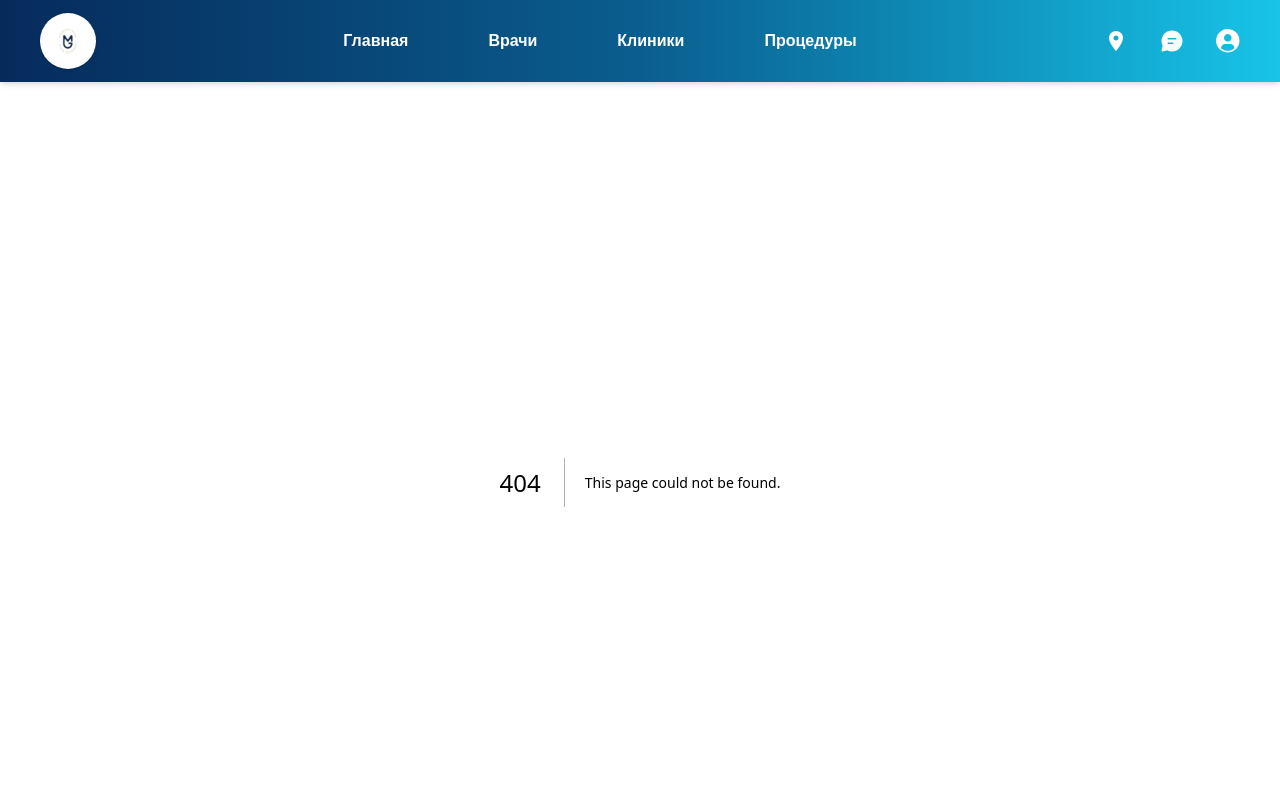
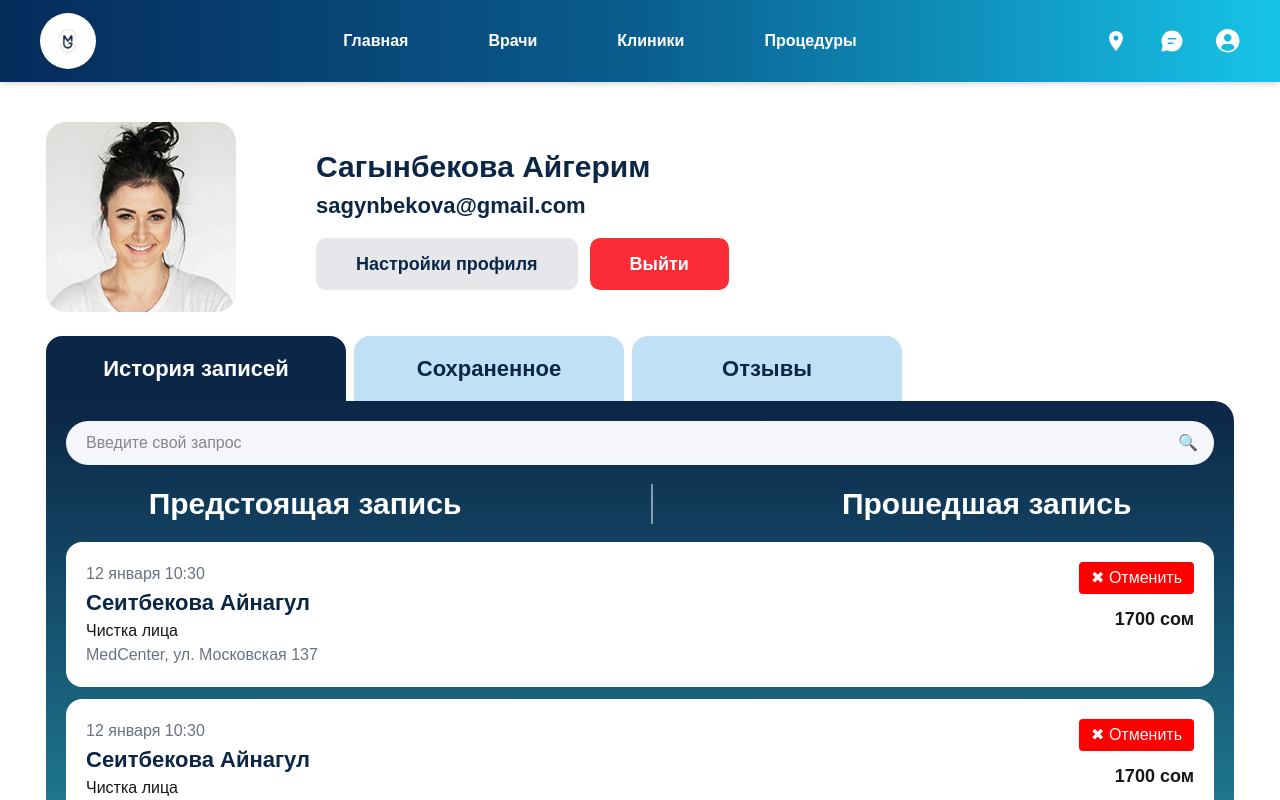
Before and after one commit to raimkulovbaiel1/imbir-next, a Next.js app: page /Profile in a window 1280 px wide. Before the commit this address had no page. Shown: the top 800 px of the page. Built offline with nearby package versions, Linux system fonts and the light colour scheme.

Commit message:
commit fearst profilePage

```diff
--- /dev/null
+++ b/src/app/Profile/page.tsx
@@ -0,0 +1,5 @@
+import ProfilePage from "@/widgets/Profile/ui/ProfilePage";
+
+export default function Page() {
+  return <ProfilePage />;
+}
--- /dev/null
+++ b/src/entities/appointment/ui/AppointmentCard.tsx
@@ -0,0 +1,72 @@
+interface Props {
+  name: string;
+  service: string;
+  date: string;
+  price: string;
+}
+
+export default function AppointmentCard({
+  name,
+  service,
+  date,
+  price,
+}: Props) {
+  return (
+    <div className="
+      bg-white rounded-[16px]
+      p-4 md:p-5
+      flex flex-col md:flex-row
+      gap-4
+      md:justify-between
+      md:items-start
+    ">
+
+      {/* LEFT */}
+      <div>
+        <p className="text-[12px] md:text-[16px] text-gray-500">
+          {date}
+        </p>
+
+        <p className="font-bold text-[#0C2647] text-[18px] md:text-[22px]">
+          {name}
+        </p>
+
+        <p className="text-[14px] md:text-[16px]">
+          {service}
+        </p>
+
+        <p className="text-[12px] md:text-[16px] text-gray-500">
+          MedCenter, ул. Московская 137
+        </p>
+      </div>
+
+      {/* RIGHT */}
+      <div className="
+        flex flex-row md:flex-col
+        items-center md:items-end
+        justify-between
+        gap-3
+        w-full md:w-auto
+      ">
+
+        <button className="
+          bg-[#FF0000]
+          text-white
+          text-[12px] md:text-[16px]
+          px-3 py-1
+          rounded
+          whitespace-nowrap
+          cursor-pointer
+        ">
+          ✖ Отменить
+        </button>
+
+        <p className="font-semibold text-[16px] md:text-[18px]">
+          {price}
+        </p>
+
+      </div>
+
+    </div>
+  );
+}
--- /dev/null
+++ b/src/entities/user/ui/UserInfo.tsx
@@ -0,0 +1,74 @@
+import Image from "next/image";
+import avatar from "@/shared/assets/img/Profile/фото.png";
+import { Button } from "@/shared/ui/ProfileButton";
+
+export default function UserInfo() {
+  return (
+    <div className="
+      flex flex-col md:flex-row
+      items-center md:items-center
+      gap-6 md:gap-20
+      text-center md:text-left
+    ">
+
+      <Image
+        src={avatar}
+        alt="user"
+        width={190}
+        height={190}
+        className="
+          rounded-[16px]
+          w-[390px] h-[390px]
+          md:w-[190px] md:h-[190px]
+          object-cover
+        "
+      />
+
+      <div className="flex-1 w-full">
+
+        <h2 className="
+          text-[24px] md:text-[30px]
+          font-bold
+          text-[#0C2647]
+        ">
+          Сагынбекова Айгерим
+        </h2>
+
+        <p className="
+          text-[#0C2647]
+          font-bold
+          text-[16px] md:text-[22px]
+          break-all
+        ">
+          sagynbekova@gmail.com
+        </p>
+
+        <div className="
+          flex flex-col sm:flex-row
+          gap-3
+          mt-4
+          w-full sm:w-auto
+        ">
+
+          <Button
+            variant="secondary"
+            className="w-full sm:w-auto"
+          >
+            Настройки профиля
+          </Button>
+
+          <Button
+            className="
+              bg-red-500 text-white
+              w-full sm:w-auto
+            "
+          >
+            Выйти
+          </Button>
+
+        </div>
+
+      </div>
+    </div>
+  );
+}
--- /dev/null
+++ b/src/features/appointment-tabs/ui/AppointmentTabs.tsx
@@ -0,0 +1,121 @@
+"use client";
+
+import { useState } from "react";
+import AppointmentCard from "@/entities/appointment/ui/AppointmentCard";
+
+const data = [1, 2, 3];
+
+export default function AppointmentTabs() {
+  const [tab, setTab] = useState("history");
+
+  return (
+    <div className="w-full">
+
+      {/* 🔥 TABS */}
+      <div className="flex gap-2 mb-1 overflow-x-auto scrollbar-hide">
+
+        <button
+          onClick={() => setTab("history")}
+          className={`
+      min-w-[180px] md:w-[300px]
+      h-[48px] md:h-[65px]
+      rounded-t-[16px]
+      font-semibold
+      text-[14px] md:text-[22px]
+      transition
+      flex-shrink-0
+      ${tab === "history"
+              ? "bg-[#0C2647] text-white z-10"
+              : "bg-[#BFE0F5] text-[#0C2647]"
+            }
+    `}
+        >
+          История записей
+        </button>
+
+        <button
+          onClick={() => setTab("saved")}
+          className={`
+      min-w-[160px] md:w-[270px]
+      h-[48px] md:h-[65px]
+      rounded-t-[16px]
+      font-semibold
+      text-[14px] md:text-[22px]
+      transition
+      flex-shrink-0
+      ${tab === "saved"
+              ? "bg-[#0C2647] text-white z-10"
+              : "bg-[#BFE0F5] text-[#0C2647]"
+            }
+    `}
+        >
+          Сохраненное
+        </button>
+
+        <button
+          onClick={() => setTab("reviews")}
+          className={`
+      min-w-[140px] md:w-[270px]
+      h-[48px] md:h-[65px]
+      rounded-t-[16px]
+      font-semibold
+      text-[14px] md:text-[22px]
+      transition
+      flex-shrink-0
+      ${tab === "reviews"
+              ? "bg-[#0C2647] text-white z-10"
+              : "bg-[#BFE0F5] text-[#0C2647]"
+            }
+    `}
+        >
+          Отзывы
+        </button>
+
+      </div>
+
+      {/* 🔥 ОСНОВНОЙ БЛОК */}
+      <div className="bg-gradient-to-b from-[#0C2647] to-[#2AA7B8] rounded-[20px] rounded-tl-none p-5 -mt-1">
+
+        {/* SEARCH */}
+        <div className="relative mb-4">
+          <input
+            placeholder="Введите свой запрос"
+            className="w-full h-[40px] md:h-[44px] rounded-full bg-[#F4F6F9] px-4 md:px-5 pr-12 outline-none text-sm md:text-base"
+          />
+          <span className="absolute right-4 top-1/2 -translate-y-1/2">
+            🔍
+          </span>
+        </div>
+
+        {/* HEAD */}
+        <div className="flex items-center flex justify-around  text-white font-semibold mb-4">
+
+          <span className="text-[14px] md:text-[30px] text-center">
+            Предстоящая запись
+          </span>
+
+          <div className="w-[1px] md:w-[2px] h-[24px] md:h-[40px] bg-white/50 mx-3 md:mx-6" />
+
+          <span className="text-[14px] md:text-[30px] text-center">
+            Прошедшая запись
+          </span>
+
+        </div>
+
+        {/* LIST */}
+        <div className="flex flex-col gap-3">
+          {data.map((_, i) => (
+            <AppointmentCard
+              key={i}
+              name="Сеитбекова Айнагул"
+              service="Чистка лица"
+              date="12 января 10:30"
+              price="1700 сом"
+            />
+          ))}
+        </div>
+
+      </div>
+    </div>
+  );
+}
--- /dev/null
+++ b/src/shared/ui/ProfileButton.tsx
@@ -0,0 +1,42 @@
+import React from "react";
+import clsx from "clsx";
+
+interface Props extends React.ButtonHTMLAttributes<HTMLButtonElement> {
+  variant?: "primary" | "secondary" | "danger";
+  fullWidth?: boolean;
+}
+
+export const Button: React.FC<Props> = ({
+  children,
+  className,
+  variant = "primary",
+  fullWidth = false,
+  ...props
+}) => {
+  return (
+    <button
+      className={clsx(
+        "flex items-center justify-center gap-2",
+        "h-[52px]  px-10 rounded-[10px] font-semibold text-[18px]",
+        "transition active:scale-95 cursor-pointer",
+
+
+        {
+          "bg-[#0C2647] text-white hover:bg-[#0a1f3a]": variant === "primary",
+          "bg-gray-200 text-[#0C2647] hover:bg-gray-300": variant === "secondary",
+          "bg-red-500 text-white hover:bg-red-600": variant === "danger",
+        },
+
+        // full width
+        {
+          "w-full": fullWidth,
+        },
+
+        className
+      )}
+      {...props}
+    >
+      {children}
+    </button>
+  );
+};
--- /dev/null
+++ b/src/widgets/Profile/index.tsx
@@ -0,0 +1 @@
+export {ProfilePage} from "./ui/ProfilePage";
--- /dev/null
+++ b/src/widgets/Profile/ui/ProfilePage.tsx
@@ -0,0 +1,18 @@
+"use client";
+
+import UserInfo from "@/entities/user/ui/UserInfo";
+import AppointmentTabs from "@/features/appointment-tabs/ui/AppointmentTabs";
+
+export default function ProfilePage() {
+  return (
+    <section className="w-full py-10">
+      <div className="max-w-[1220px] mx-auto px-4 flex flex-col gap-6">
+
+        {/* USER */}
+        <UserInfo />
+        {/* TABS + LIST */}
+        <AppointmentTabs />
+      </div>
+    </section>
+  );
+}
```
Also changed, not shown: src/shared/assets/img/Profile/фото.png (added).
